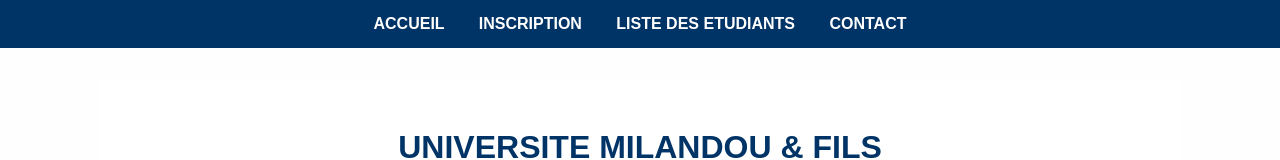
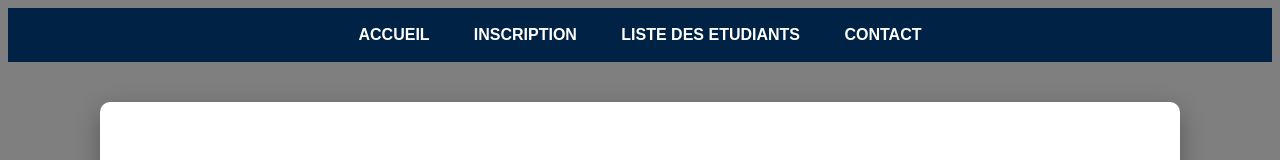
Before and after one commit to jerdykcoder/projet-examen-, a plain HTML site: page index.html in a window 1280 px wide. Shown: the top 160 px of the page. Drawn offline with Linux system fonts and the light colour scheme.

Commit message:
modif du fichier css

```diff
--- a/style.css
+++ b/style.css
@@ -1,23 +1,25 @@
 body {
-    font-family: Arial, sans-serif;
-    margin: 0;
-    background-image: url("WhatsApp Image 2026-01-17 at 20.09.58.jpeg");
+    font-family: Arial, Helvetica, sans-serif;
+    background: linear-gradient(rgba(0,0,0,0.5), rgba(0,0,0,0.5)),
+                url("WhatsApp Image 2026-01-17 at 20.09.58.jpeg");
     background-size: cover;
     background-position: center;
+    min-height: 100vh;
 }
 
 /* MENU */
 nav {
-    background-color: #003366;
-    padding: 15px;
+    background-color: #002244;
+    padding: 18px;
     text-align: center;
 }
 
 nav a {
     color: white;
     text-decoration: none;
-    margin: 15px;
+    margin: 0 20px;
     font-weight: bold;
+    transition: 0.3s;
 }
 
 nav a:hover {
@@ -26,13 +28,14 @@ nav a:hover {
 
 /* CONTAINER */
 .container {
-    width: 80%;
-    margin: 30px auto;
-    padding: 30px;
+    width: 85%;
+    max-width: 1000px;
+    margin: 40px auto;
+    padding: 40px;
     background: white;
-    border-radius: 8px;
+    border-radius: 10px;
+    box-shadow: 0 8px 25px rgba(0,0,0,0.3);
 }
-
 /* TITRE */
 h1 {
     text-align: center;
```
